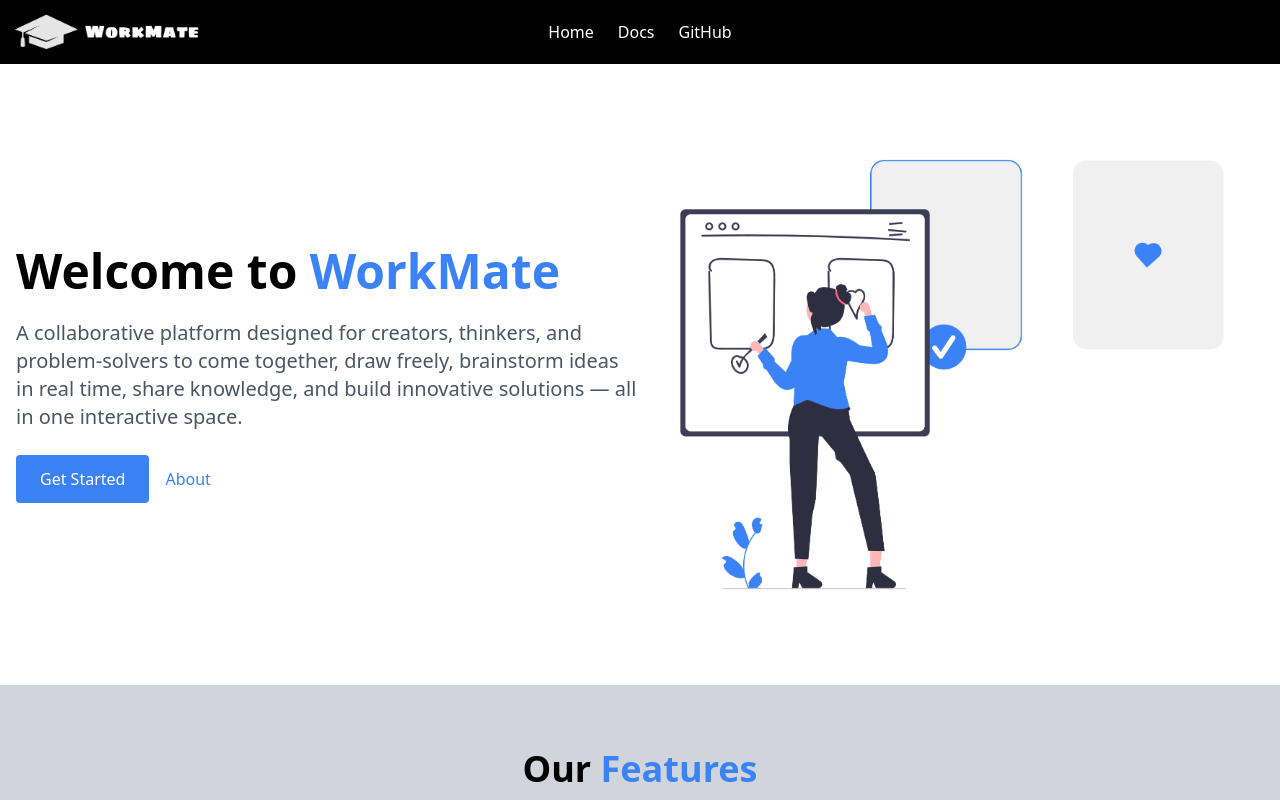
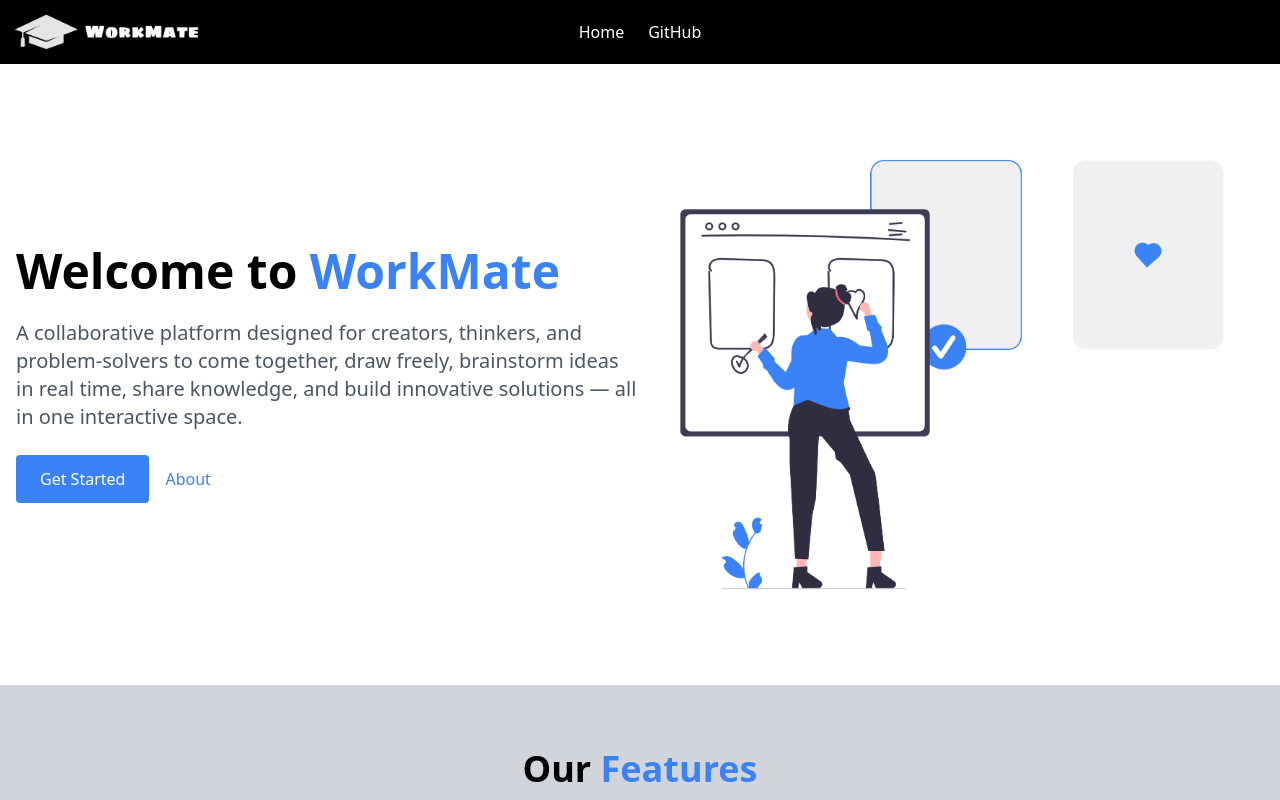
Before and after one commit to Peanutix/WorkMate, a React (Create React App) app in the folder workmate/: page / in a window 1280 px wide. Shown: the top 800 px of the page. Built offline with nearby package versions, Linux system fonts and the light colour scheme; no server answers.

Commit message:
AK: added links

```diff
--- a/workmate/src/components/Navbar.jsx
+++ b/workmate/src/components/Navbar.jsx
@@ -1,16 +1,16 @@
-import React from 'react';
-import logo from '../assets/workmate_logo.png';
-import { useNavigate } from "react-router-dom";
+import React from "react";
+import logo from "../assets/workmate_logo.png";
+import {useNavigate} from "react-router-dom";
 
-const Navbar = ({ leaveLobbyFunc, currentLobby, socket }) => {
+const Navbar = ({leaveLobbyFunc, currentLobby, socket}) => {
   const navigate = useNavigate();
 
-  function navigateToLobby(){
+  function navigateToLobby() {
     leaveLobbyFunc();
     navigate("/lobby");
   }
 
-  function navigateToLogin(){
+  function navigateToHome() {
     leaveLobbyFunc();
     navigate("/");
     socket.send("return_login$");
@@ -19,25 +19,28 @@ const Navbar = ({ leaveLobbyFunc, currentLobby, socket }) => {
   return (
     <nav className="p-2 border-solid border-gray-600 bg-black">
       <div className="flex items-center w-full">
-
         {/* Left - Logo */}
         <div
           className="flex-1 flex items-center justify-start cursor-pointer"
-          onClick={navigateToLogin}
-        >
+          onClick={navigateToHome}>
           <img src={logo} alt="Logo" className="w-[200px] invert" />
         </div>
 
         {/* Center - Links */}
         <div className="flex-1 flex items-center justify-center space-x-6">
-          <div className="hover:text-blue-500 cursor-pointer text-white transition">
+          <div className="hover:text-blue-500 cursor-pointer text-white transition"
+          onClick={navigateToHome}>
             Home
           </div>
+
           <div className="hover:text-blue-500 cursor-pointer text-white transition">
-            Docs
-          </div>
-          <div className="hover:text-blue-500 cursor-pointer text-white transition">
-            GitHub
+            <a
+              href="https://github.com/Peanutix/WorkMate"
+              target="_blank"
+              rel="noopener noreferrer"
+              >
+              GitHub
+            </a>
           </div>
         </div>
 
@@ -46,13 +49,11 @@ const Navbar = ({ leaveLobbyFunc, currentLobby, socket }) => {
           {currentLobby !== "" && (
             <button
               onClick={navigateToLobby}
-              className="text-white bg-blue-400 p-2 rounded-lg"
-            >
+              className="text-white bg-blue-400 p-2 rounded-lg">
               Go to Lobby
             </button>
           )}
         </div>
-
       </div>
     </nav>
   );
```
